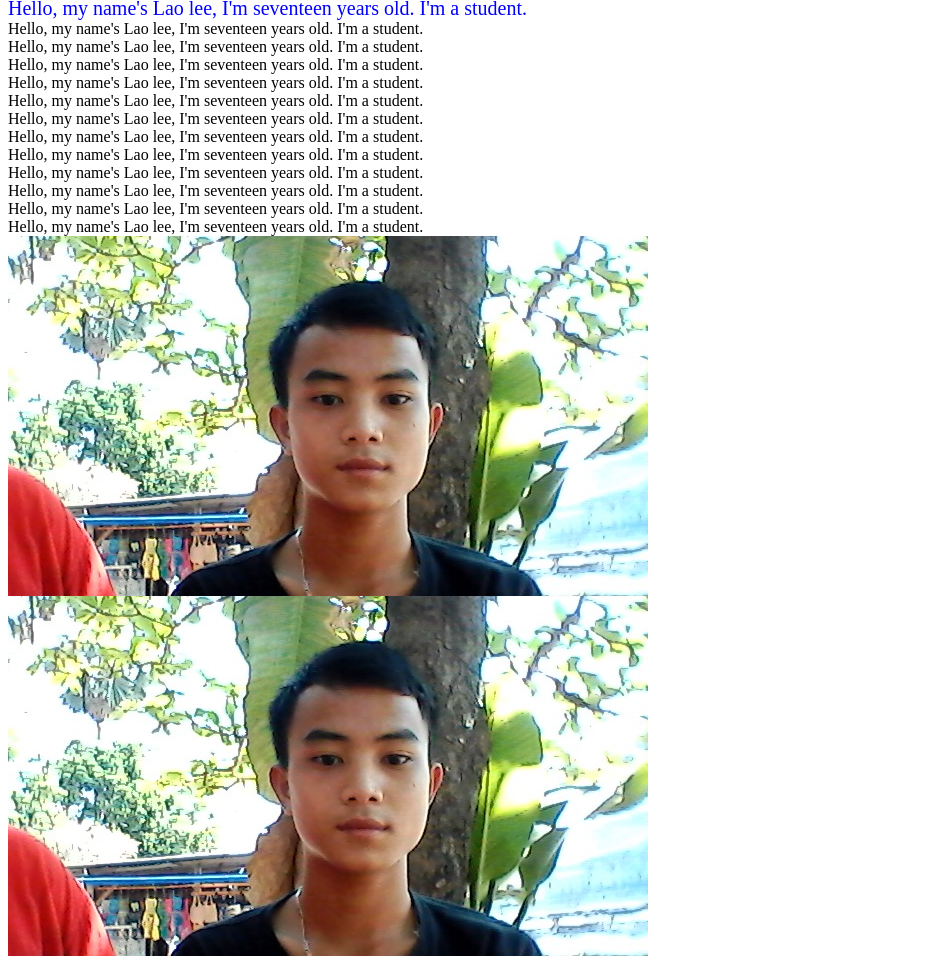
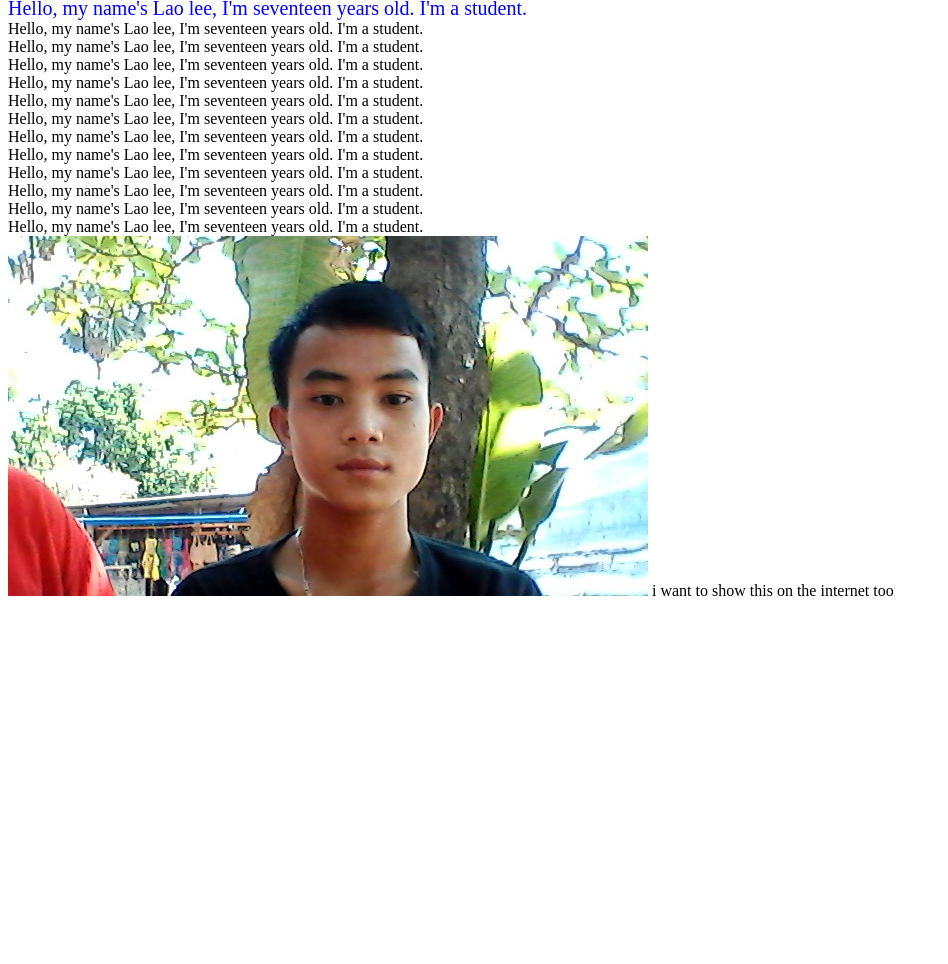
Before and after one commit to LeesengHer/LeesengHer.github.io, a plain HTML site: page index.html in a window 1280 px wide. Shown: the part 447-1411 px from the top of the page, without its empty margins (0-948 px from the left). After the commit the page ends 1055 px from the top, so only its background shows below. Drawn offline with Linux system fonts and the light colour scheme.

Commit message:
Add files via upload

```diff
--- a/index.html
+++ b/index.html
@@ -18,6 +18,7 @@
 <div>Hello, my name's Lao lee, I'm seventeen years old. I'm a student.</div>
 <div>Hello, my name's Lao lee, I'm seventeen years old. I'm a student.</div>
 <img src='WIN_20240313_10_21_15_Pro.jpg'></img>
-<img src='WIN_20240313_10_21_15_Pro.jpg'></img>
+
+i want to show this on the internet too
 </body>
 </html>
```
